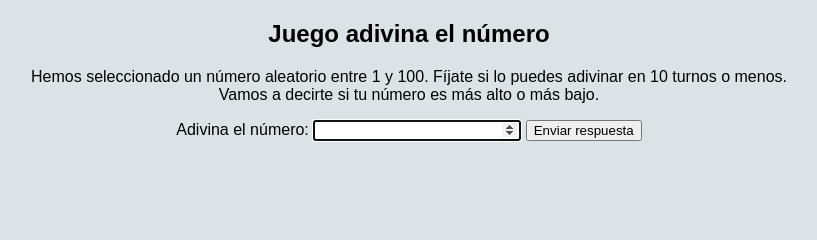
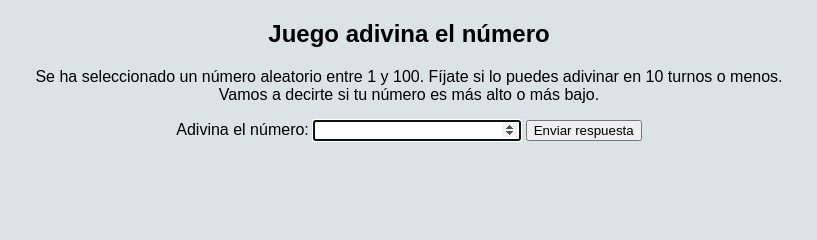
Before and after one commit to RobertoPadilla-dev/GuessTheNumber, a plain HTML site: page index.html in a window 1280 px wide. Shown: the top 240 px of the page, 231-1048 px from the left. Drawn offline with Linux system fonts and the light colour scheme.

Commit message:
Update index.html

```diff
--- a/index.html
+++ b/index.html
@@ -13,7 +13,7 @@
     <section class="Principal">
         <h1>Juego adivina el número</h1>
 
-        <p>Hemos seleccionado un número aleatorio entre 1 y 100. Fíjate si lo puedes adivinar en 10 turnos o menos.
+        <p>Se ha seleccionado un número aleatorio entre 1 y 100. Fíjate si lo puedes adivinar en 10 turnos o menos.
             Vamos a
             decirte si tu número es más alto o más bajo.</p>
 
```
